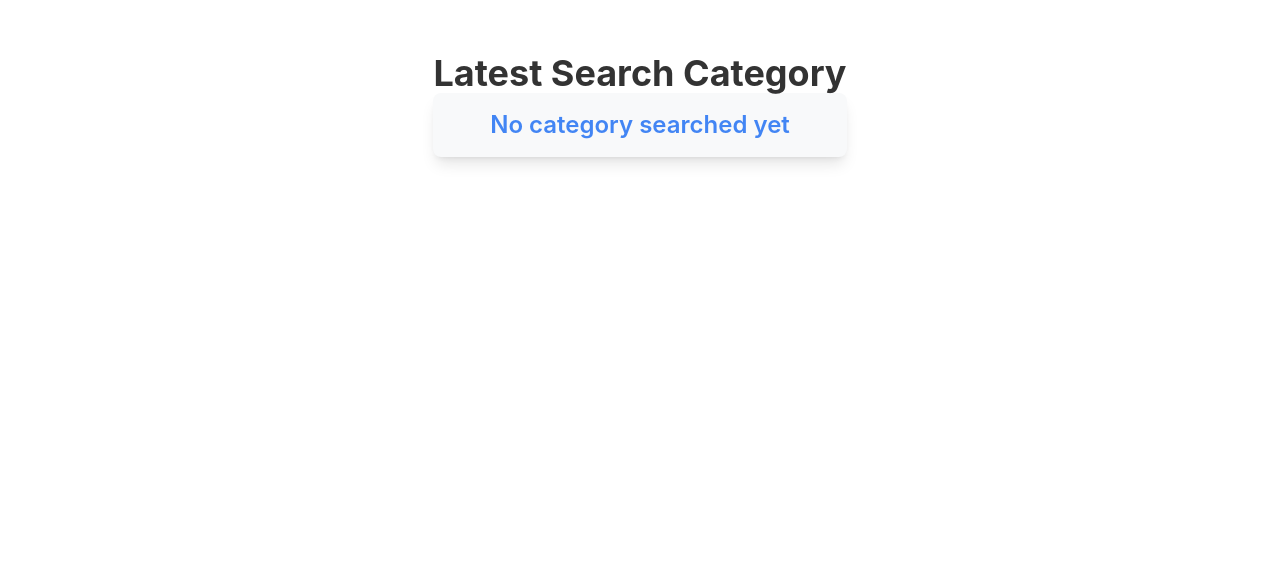
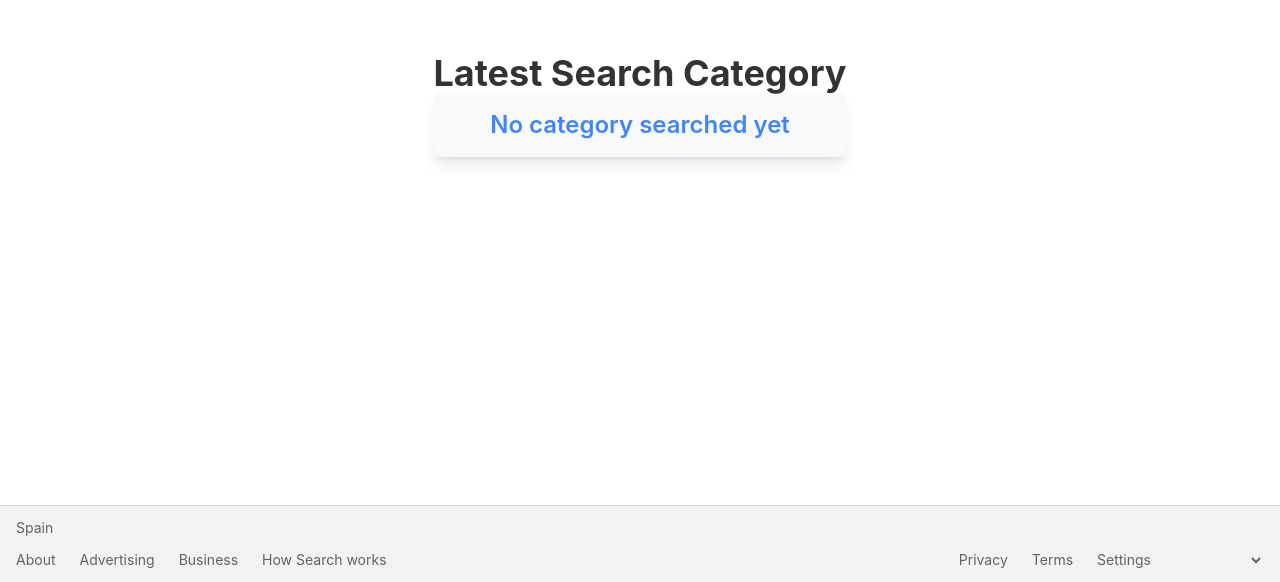
Before and after one commit to frozono9/panagram, a SvelteKit app: page /message in a window 1280 px wide. Shown: the part 295-877 px from the top of the page. Before the commit the page ends 800 px from the top, so only its background shows below. Built offline with nearby package versions, Linux system fonts and the light colour scheme.

Commit message:
Added language functionality

```diff
--- a/src/lib/stores.ts
+++ b/src/lib/stores.ts
@@ -8,3 +8,19 @@ export const latestSearchedCategory: Writable<string> = writable('');
 
 // Store for trigger state (for /api/trigger endpoint)
 export const triggerState: Writable<boolean> = writable(false);
+
+// Store for selected language
+export const selectedLanguage: Writable<string> = writable('auto');
+
+// Available languages
+export const LANGUAGES = {
+	'en': 'English',
+	'es': 'Español',
+	'fr': 'Français',
+	'de': 'Deutsch',
+	'it': 'Italiano',
+	'pt': 'Português',
+	'ja': '日本語',
+	'ko': '한국어',
+	'zh': '中文'
+};
--- a/src/routes/+layout.svelte
+++ b/src/routes/+layout.svelte
@@ -1,5 +1,6 @@
 <script lang="ts">
 	import '../App.css';
+	import { selectedLanguage, LANGUAGES } from '$lib/stores';
 	let { children } = $props();
 </script>
 
@@ -22,4 +23,61 @@
 	/>
 </svelte:head>
 
-{@render children()}
+<!-- Main content -->
+<main class="min-h-screen">
+	{@render children()}
+</main>
+
+<!-- Footer -->
+<footer class="bg-[var(--bg-footer)] border-t border-[var(--border-footer)] px-4 py-3">
+	<div class="flex flex-col gap-3 text-sm text-[var(--text-secondary)]">
+		<!-- Country/Location -->
+		<div class="flex items-center">
+			<span class="text-[var(--text-secondary)]">Spain</span>
+		</div>
+
+		<!-- Footer links and language selector -->
+		<div class="flex flex-col sm:flex-row justify-between items-start sm:items-center gap-3">
+			<!-- Left side links -->
+			<div class="flex flex-wrap items-center gap-6">
+				<a href="#" class="hover:underline text-[var(--text-secondary)]">About</a>
+				<a href="#" class="hover:underline text-[var(--text-secondary)]">Advertising</a>
+				<a href="#" class="hover:underline text-[var(--text-secondary)]">Business</a>
+				<a href="#" class="hover:underline text-[var(--text-secondary)]">How Search works</a>
+			</div>
+
+			<!-- Right side links and language -->
+			<div class="flex flex-wrap items-center gap-6">
+				<a href="#" class="hover:underline text-[var(--text-secondary)]">Privacy</a>
+				<a href="#" class="hover:underline text-[var(--text-secondary)]">Terms</a>
+				<a href="#" class="hover:underline text-[var(--text-secondary)]">Settings</a>
+
+				<!-- Language selector -->
+				<select
+					bind:value={$selectedLanguage}
+					on:change={() => console.log('Language changed to:', $selectedLanguage)}
+					class="bg-transparent border-none outline-none cursor-pointer text-[var(--text-secondary)] hover:underline"
+					aria-label="Select language"
+				>
+					{#each Object.entries(LANGUAGES) as [code, name]}
+						<option value={code} class="bg-[var(--bg-primary)] text-[var(--text-primary)]">{name}</option>
+					{/each}
+				</select>
+			</div>
+		</div>
+	</div>
+</footer>
+
+<style>
+	:global(:root) {
+		--bg-footer: #f2f2f2;
+		--border-footer: #dadce0;
+	}
+
+	@media (prefers-color-scheme: dark) {
+		:global(:root) {
+			--bg-footer: #171717;
+			--border-footer: #3c4043;
+		}
+	}
+</style>
--- a/src/routes/+page.svelte
+++ b/src/routes/+page.svelte
@@ -10,7 +10,7 @@
 		MAGIC_CATEGORIES,
 		type Category
 	} from '$lib/data/magicData';
-	import { selectedCategory } from '$lib/stores';
+	import { selectedCategory, selectedLanguage, LANGUAGES } from '$lib/stores';
 	import { onMount } from 'svelte';
 
 	onMount(() => {
@@ -19,6 +19,27 @@
 		if (search != null) {
 			searchVisible = true;
 		}
+
+		// Detect system language
+		let detectedLang = 'en'; // Default fallback
+
+		try {
+			if (typeof navigator !== 'undefined' && navigator.language) {
+				const systemLang = navigator.language.split('-')[0].toLowerCase();
+				console.log('Detected system language:', navigator.language, '->', systemLang);
+
+				// Check if the detected language is in our supported languages
+				if (systemLang in LANGUAGES) {
+					detectedLang = systemLang;
+				}
+			}
+		} catch (error) {
+			console.warn('Language detection failed:', error);
+		}
+
+		console.log('Setting initial language to:', detectedLang);
+		selectedLanguage.set(detectedLang);
+
 		handleAutocomplete();
 	});
 
--- a/src/routes/api/generate-category/+server.ts
+++ b/src/routes/api/generate-category/+server.ts
@@ -5,18 +5,40 @@ import { GEMINI_API_KEY } from '$env/static/private';
 
 const genAI = new GoogleGenerativeAI(GEMINI_API_KEY || '');
 
+// Language mapping function
+function getLanguageName(code: string): string {
+    const languages: Record<string, string> = {
+        'en': 'English',
+        'es': 'Spanish',
+        'fr': 'French',
+        'de': 'German',
+        'it': 'Italian',
+        'pt': 'Portuguese',
+        'ja': 'Japanese',
+        'ko': 'Korean',
+        'zh': 'Chinese'
+    };
+    return languages[code] || 'English';
+}
+
 export const POST: RequestHandler = async ({ request }) => {
     try {
-        const { searchTerm } = await request.json();
+        const { searchTerm, language = 'en' } = await request.json();
 
         if (!searchTerm) {
             throw error(400, 'Search term is required');
         }
 
+        // Validate and normalize language
+        const supportedLanguages = ['en', 'es', 'fr', 'de', 'it', 'pt', 'ja', 'ko', 'zh'];
+        const validLanguage = supportedLanguages.includes(language) ? language : 'en';
+
         const model = genAI.getGenerativeModel({ model: "gemini-1.5-flash" });
 
         const prompt = `
 You are helping create a magic trick category based on a search term. Given the search term "${searchTerm}", create a category that can be used for a binary choice anagram game.
+
+IMPORTANT: Generate all content in ${getLanguageName(validLanguage)}. The question, items, and search terms should all be in this language.
 
 The category should have:
 1. A question that creates a clear binary choice (like "Man-made or natural?" or "Sweet or savory?")
--- a/src/routes/search/+page.svelte
+++ b/src/routes/search/+page.svelte
@@ -6,7 +6,7 @@
 	import ImageSearchResult from '$lib/components/imageSearchResult.svelte';
 	import LabsLogo from '$lib/components/labsLogo.svelte';
 	import { googleImageSearchString, findCategoryBySearchTerm, type Category, FORCE_ITEMS, MAGIC_CATEGORIES } from '$lib/data/magicData';
-	import { selectedCategory } from '$lib/stores';
+	import { selectedCategory, selectedLanguage } from '$lib/stores';
 	import { bestSplitLetter } from '$lib/utils/anagram';
 	import { onMount } from 'svelte';
 
@@ -71,7 +71,10 @@
 						headers: {
 							'Content-Type': 'application/json'
 						},
-						body: JSON.stringify({ searchTerm })
+						body: JSON.stringify({
+							searchTerm,
+							language: $selectedLanguage
+						})
 					});
 
 					if (response.ok) {
@@ -138,7 +141,7 @@
 			contextKeywords = $selectedCategory.searchTerms;
 		} else if ($selectedCategory) {
 			// Fallback: use the original search term as context
-			contextKeywords = [searchTerm];
+			contextKeywords = searchTerm ? [searchTerm] : [];
 		}
 
 		// Then get images from setA and setB for the remaining slots
```
